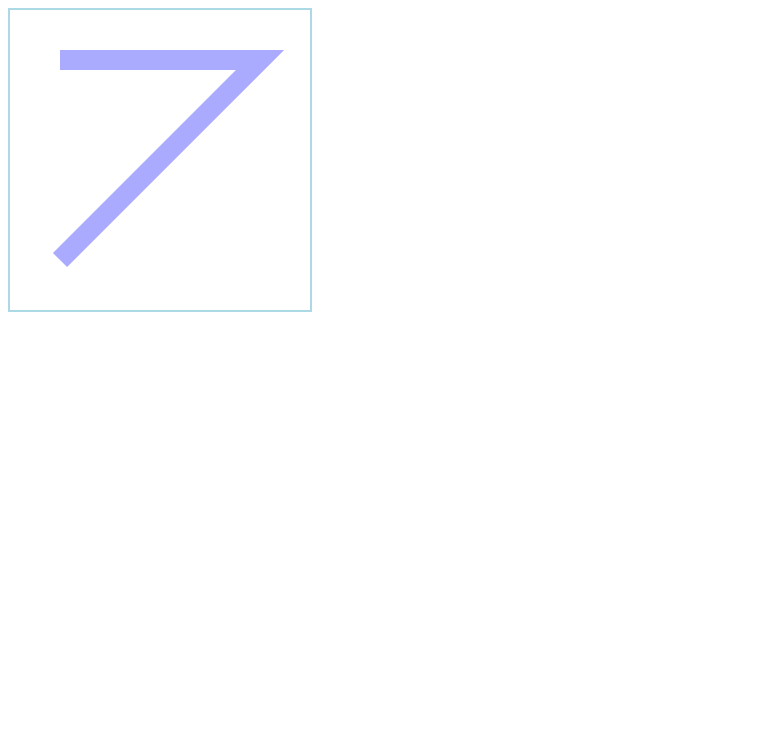
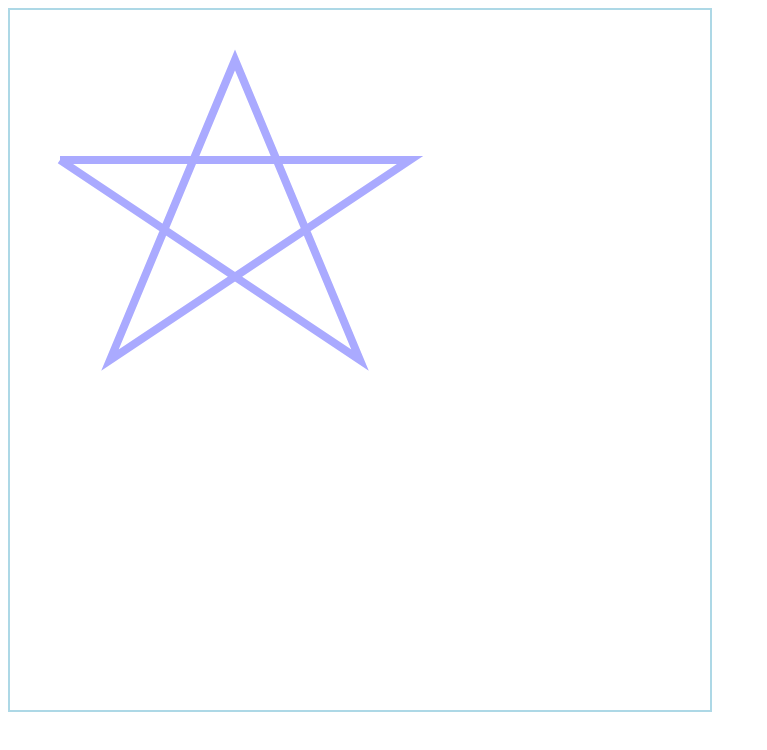
Before and after one commit to yu-an41/HTML5_API, a website: page public/stylesheets/canvas01.html in a window 1280 px wide. Shown: the whole page, without its empty margins (0-767 px from the left). Drawn offline with Linux system fonts and the light colour scheme.

Commit message:
add star

```diff
--- a/public/stylesheets/canvas01.html
+++ b/public/stylesheets/canvas01.html
@@ -12,17 +12,21 @@
     </style>
 </head>
 <body>
-    <canvas id="mycanvas" width="300" height="300"></canvas>
+    <canvas id="mycanvas" width="700" height="700"></canvas>
 
     <script>
         const cxt = document.querySelector('#mycanvas').getContext('2d');
 
         cxt.beginPath();
-        cxt.moveTo(50, 50);
-        cxt.lineTo(250, 50);
-        cxt.lineTo(50, 250);
+        cxt.moveTo(50, 150);
+        cxt.lineTo(400, 150);
+        cxt.lineTo(100, 350);
+        cxt.lineTo(225, 50);
+        cxt.lineTo(350, 350);
+        cxt.lineTo(50, 150);
+
         cxt.strokeStyle = "#aaf";
-        cxt.lineWidth = 20;
+        cxt.lineWidth = 8;
         cxt.stroke();
 
     </script>
```
